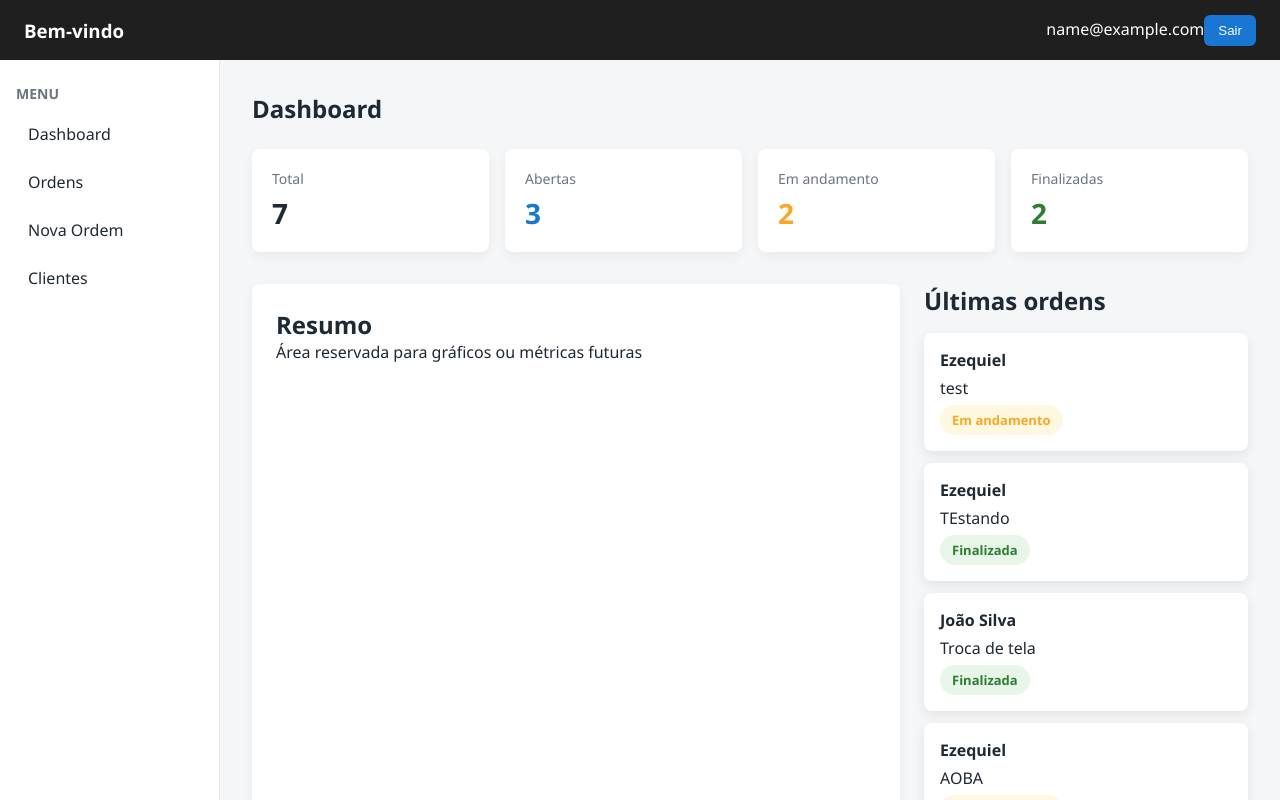
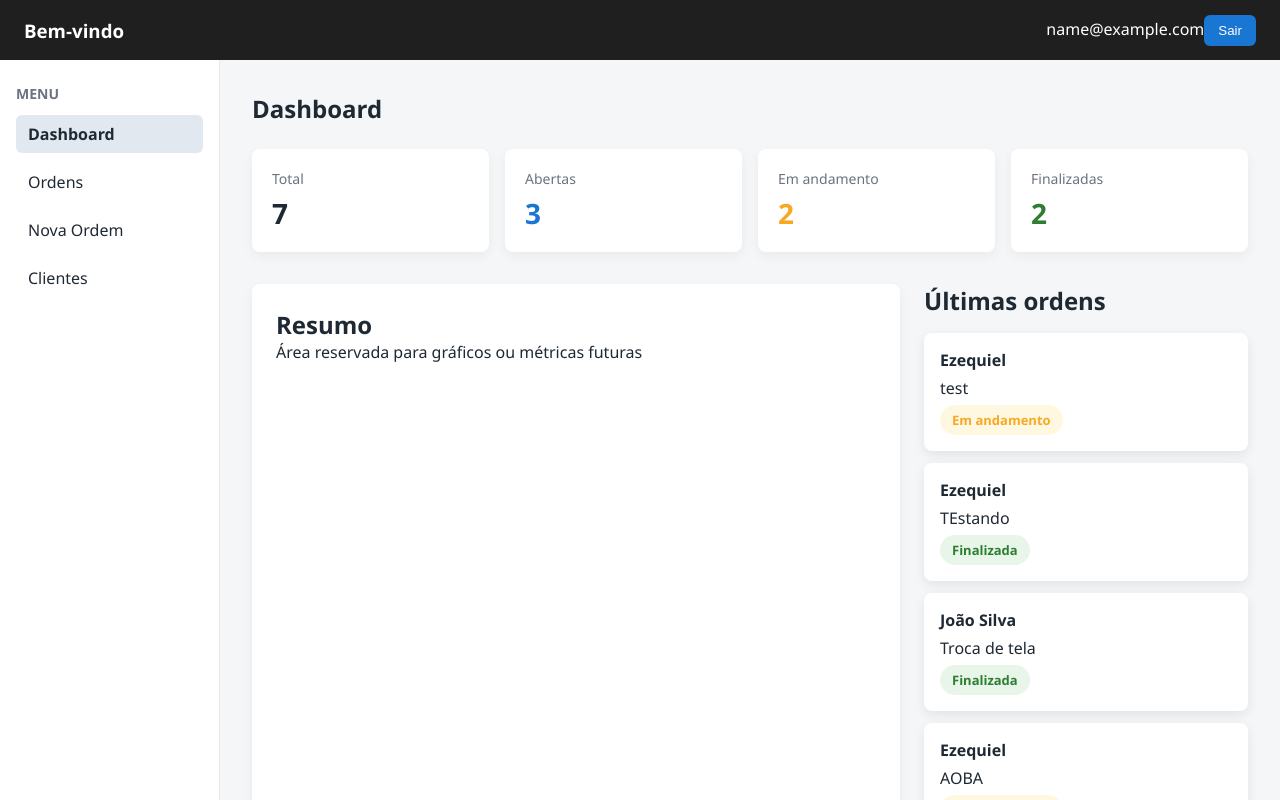
Before and after one commit to Mercesz/sistema-ordens-servico, a React (Vite) app: page /ordens in a window 1280 px wide. Both pictures are taken after typing "name@example.com", "Sample123" into the empty fields and a click on the button "Entrar". Shown: the top 800 px of the page. Built offline with nearby package versions, Linux system fonts and the light colour scheme; data requests are answered from the project's data file.

Commit message:
feat: adiciona destaque de rota ativa na sidebar

```diff
--- a/src/App.css
+++ b/src/App.css
@@ -27,6 +27,20 @@ body {
     background-color: var(--bg);
     color: var(--text);
 }
+
+.menu-item {
+    display: block;
+    padding: 10px 14px;
+    border-radius: 6px;
+    text-decoration: none;
+    color: inherit;
+}
+
+.menu-item.active {
+    background-color: #e2e8f0;
+    font-weight: 600;
+}
+
 
 /* ========================
    HEADER
--- a/src/components/Sidebar.jsx
+++ b/src/components/Sidebar.jsx
@@ -1,23 +1,39 @@
-import { NavLink } from "react-router-dom";
+import { NavLink, useLocation } from "react-router-dom";
 
 function Sidebar() {
+    const location = useLocation();
+    const isActive = (path) => location.pathname === path;
     return (
         <aside className="sidebar">
             <h3>Menu</h3>
 
             <ul>
                 <li>
-                    <NavLink to="/dashboard">Dashboard</NavLink>
-                </li>
-                <li>
-                    <NavLink to="/ordens">Ordens</NavLink>
-                </li>
-                <li>
-                    <NavLink to="/nova-ordem">Nova Ordem</NavLink>
+                    <NavLink
+                        to="/dashboard"
+                        className={isActive("/dashboard") ? "menu-item active" : "menu-item"}
+                    >Dashboard</NavLink>
                 </li>
 
                 <li>
-                    <NavLink to="/clientes">Clientes</NavLink>
+                    <NavLink
+                        to="/ordens"
+                        className={isActive("/ordens") ? "menu-item active" : "menu-item"}
+                    >Ordens</NavLink>
+                </li>
+
+                <li>
+                    <NavLink
+                        to="/nova-ordem"
+                        className={isActive("/nova-ordem") ? "menu-item active" : "menu-item"}
+                    >Nova Ordem</NavLink>
+                </li>
+
+                <li>
+                    <NavLink
+                        to="/clientes"
+                        className={isActive("/clientes") ? "menu-item active" : "menu-item"}
+                    >Clientes</NavLink>
                 </li>
             </ul>
         </aside>
```
